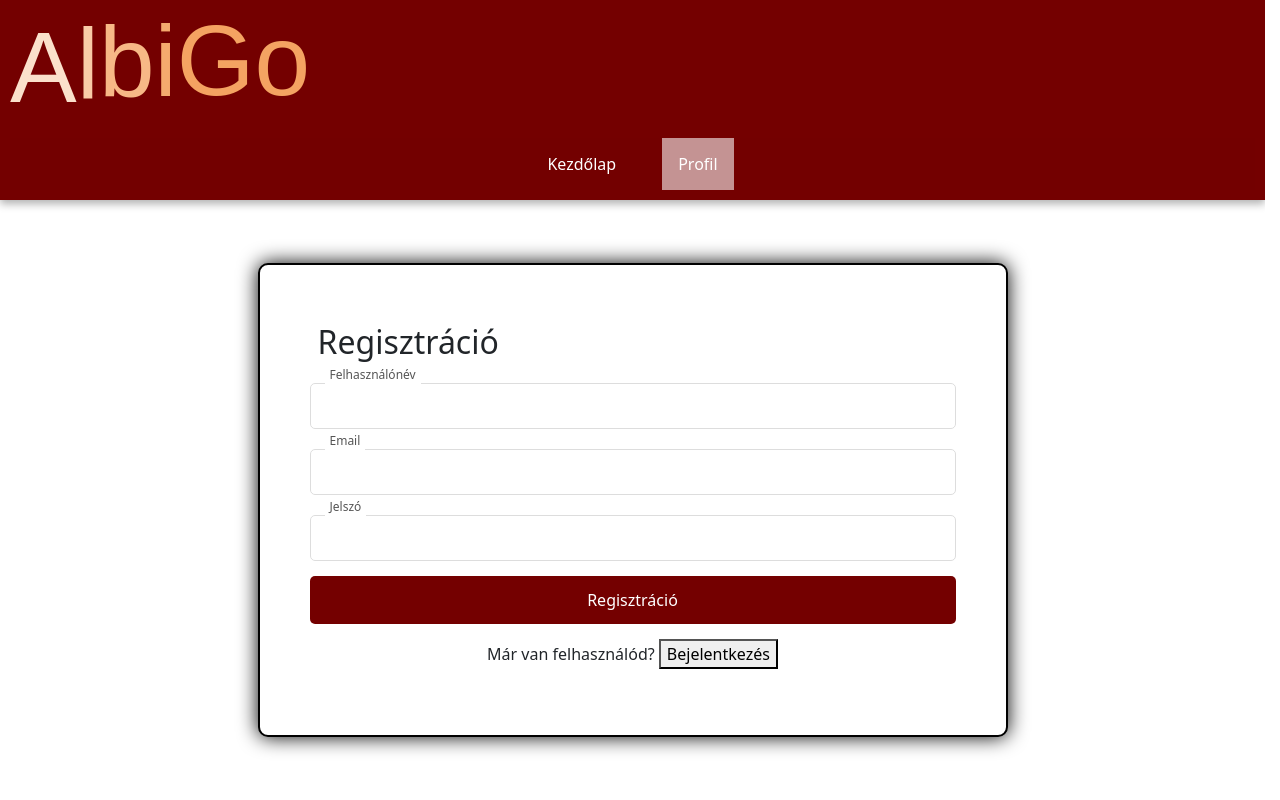
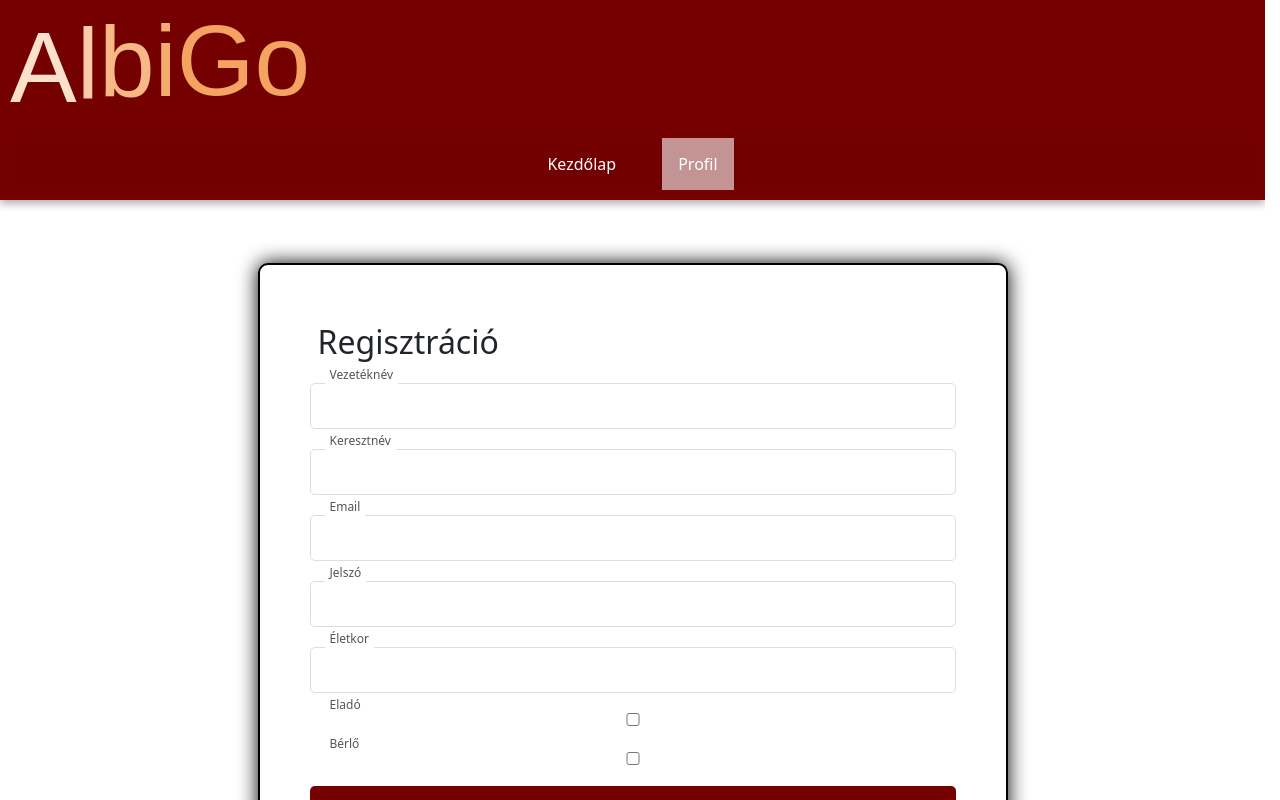
Before and after one commit to Lorinc19/VizsgaFrontend, a React (Create React App) app: page /belepes in a window 1280 px wide. Both pictures are taken after a click on the button "Regisztráció". Shown: the top 800 px of the page. Built offline with nearby package versions, Linux system fonts and the light colour scheme.

Commit message:
A regisztrácíó része működik

```diff
--- a/src/LoginRegister.js
+++ b/src/LoginRegister.js
@@ -1,28 +1,43 @@
+import axios from "axios";
 import React, { useState } from "react";
+
 
 export default function LoginRegister() {
   const [isLogin, setIsLogin] = useState(true);
+  const [message, setMessage] = useState("");
   const [formData, setFormData] = useState({
-    username: "",
-    email: "",
-    password: "",
+    Vezeteknev: "",
+    Csaladnev:"",
+    Email: "",
+    Jelszo: "",
+    Kor:"",
+    elado:false,
+    berlo:false
   });
   const [errors, setErrors] = useState({});
 
+
   const handleChange = (e) => {
-    setFormData({ ...formData, [e.target.name]: e.target.value });
+    const { name, value, type, checked } = e.target;
+    setFormData({
+      ...formData,
+      [name]: type === "checkbox" ? checked : value,
+    });
   };
 
   const validate = () => {
     let errors = {};
-    if (!formData.username.trim()) errors.username = "Felhasználónév szükséges!";
-    if (!isLogin && !formData.email.includes("@")) errors.email = "Érvénytelen email!";
-    if (formData.password.length < 6) errors.password = "A jelszónak legalább 6 karakter hosszúnak kell lennie!";
+
+    if (!formData.Vezeteknev.trim()) errors.Vezeteknev = "Vezetéknév szükséges!";
+    if (!formData.Csaladnev.trim()) errors.Csaladnev = "Keresztnév szükséges!";
+    if (!formData.Email.includes("@")) errors.Email = "Érvénytelen email!";
+    if (formData.Jelszo.length < 6) errors.Jelszo = "A jelszónak legalább 6 karakter hosszúnak kell lennie!";
+    if (!formData.Kor || isNaN(formData.Kor) || formData.Kor < 18) errors.Kor = "Minimum életkor 18 év!";
     setErrors(errors);
     return Object.keys(errors).length === 0;
   };
 
-  const handleSubmit = (e) => {
+  const handleSubmit = async (e) => {
     e.preventDefault();
     if (!validate()) return;
 
@@ -30,8 +45,19 @@ export default function LoginRegister() {
       console.log("Bejelentkezés:", formData);
     } else {
       console.log("Regisztráció:", formData);
+      try {
+        const response = await axios.post("https://localhost:7007/Felhasznaló/Felhasznalo", formData);
+        setMessage("Sikeres regisztráció! Jelentkezz be.");
+        console.log("Regisztráció sikeres:", response.data);
+      } catch (error) {
+        setMessage("Hiba történt a regisztráció során!");
+        console.error("Regisztrációs hiba:", error.response?.data || error.message);
+      }
     }
+
   };
+
+
 
   return (
     <div className={`wrapper ${isLogin ? "" : "active"}`}>
@@ -40,15 +66,16 @@ export default function LoginRegister() {
         <form onSubmit={handleSubmit}>
           <div className="input-box">
             <input
-              type="text"
-              name="username"
+              type="email"
+              name="email"
               required
-              value={formData.username}
+              value={formData.email}
               onChange={handleChange}
             />
-            <label>Felhasználónév</label>
-            {errors.username && <p className="error-text">{errors.username}</p>}
+            <label>Email</label>
+            {errors.email && <p className="error-text">{errors.email}</p>}
           </div>
+
           <div className="input-box">
             <input
               type="password"
@@ -61,51 +88,109 @@ export default function LoginRegister() {
             {errors.password && <p className="error-text">{errors.password}</p>}
           </div>
           <button type="submit" className="btn">Bejelentkezés</button>
+
           <p className="register-link">
             Nincs felhasználód?{" "}
+
             <button type="button" className="toggle-btn" onClick={() => setIsLogin(false)}>
               Regisztráció
             </button>
           </p>
         </form>
+
       </div>
+
+
+
 
       <div className="form-box register">
         <h2 className="p-2">Regisztráció</h2>
         <form onSubmit={handleSubmit}>
+
           <div className="input-box">
             <input
               type="text"
-              name="username"
+              name="Vezeteknev"
               required
-              value={formData.username}
+              value={formData.Vezeteknev}
               onChange={handleChange}
             />
-            <label>Felhasználónév</label>
-            {errors.username && <p className="error-text">{errors.username}</p>}
+            <label>Vezetéknév</label>
+            {errors.Vezeteknev && <p className="error-text">{errors.Vezeteknev}</p>}
           </div>
+
+          <div className="input-box">
+            <input
+              type="text"
+              name="Csaladnev"
+              required
+              value={formData.Csaladnev}
+              onChange={handleChange}
+            />
+            <label>Keresztnév</label>
+            {errors.Csaladnev && <p className="error-text">{errors.Csaladnev}</p>}
+          </div>
+
           <div className="input-box">
             <input
               type="email"
-              name="email"
+              name="Email"
               required
-              value={formData.email}
+              value={formData.Email}
               onChange={handleChange}
             />
             <label>Email</label>
-            {errors.email && <p className="error-text">{errors.email}</p>}
+            {errors.Email && <p className="error-text">{errors.Email}</p>}
           </div>
           <div className="input-box">
             <input
               type="password"
-              name="password"
+              name="Jelszo"
               required
-              value={formData.password}
+              value={formData.Jelszo}
               onChange={handleChange}
             />
             <label>Jelszó</label>
-            {errors.password && <p className="error-text">{errors.password}</p>}
+            {errors.Jelszo && <p className="error-text">{errors.Jelszo}</p>}
           </div>
+          <div className="input-box">
+            <input
+              type="number"
+              name="Kor"
+              required
+              value={formData.Kor}
+              onChange={handleChange}
+            />
+            <label>Életkor</label>
+            {errors.Kor && <p className="error-text">{errors.Kor}</p>}
+          </div>
+
+          <div className="input-box">
+            <input
+              type="checkbox"
+              name="elado"
+              required
+              value={formData.elado}
+              onChange={handleChange}
+            />
+            <label>Eladó</label>
+            {errors.elado && <p className="error-text">{errors.elado}</p>}
+          </div>
+
+          <div className="input-box">
+            <input
+              type="checkbox"
+              name="berlo"
+              required
+              value={formData.berlo}
+              onChange={handleChange}
+            />
+            <label>Bérlő</label>
+            {errors.berlo && <p className="error-text">{errors.berlo}</p>}
+          </div>
+
+
+
           <button type="submit" className="btn">Regisztráció</button>
           <p className="register-link">
             Már van felhasználód?{" "}
```
